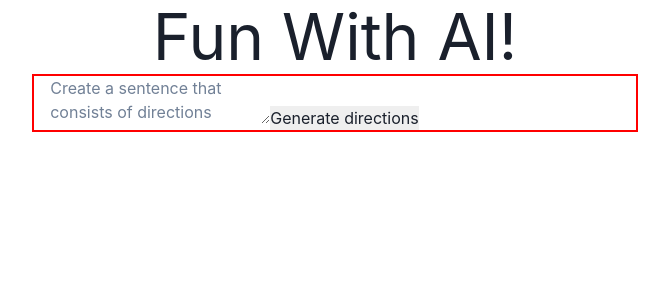
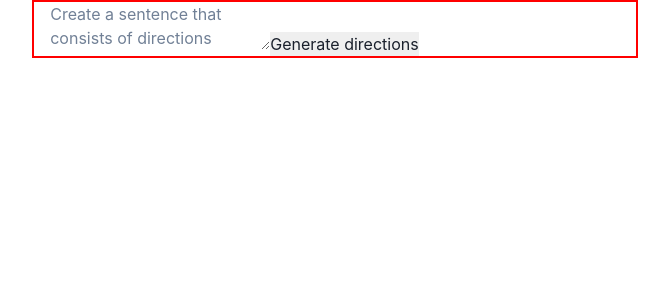
Before and after one commit to Johnnie71/OpenAI, a Next.js app: page / in a window 1280 px wide. Shown: the top 300 px of the page, without its empty margins (305-974 px from the left). Built offline with nearby package versions, Linux system fonts and the light colour scheme.

Commit message:
removed header

```diff
--- a/pages/index.js
+++ b/pages/index.js
@@ -11,8 +11,7 @@ export default function Home() {
 				<link rel="icon" href="/favicon.ico" />
 			</Head>
 
-			<main className={styles.main}>
-				<h1 className={styles.title}>Fun With AI!</h1>
+			<main>
 				<AI />
 			</main>
 		</div>
```
